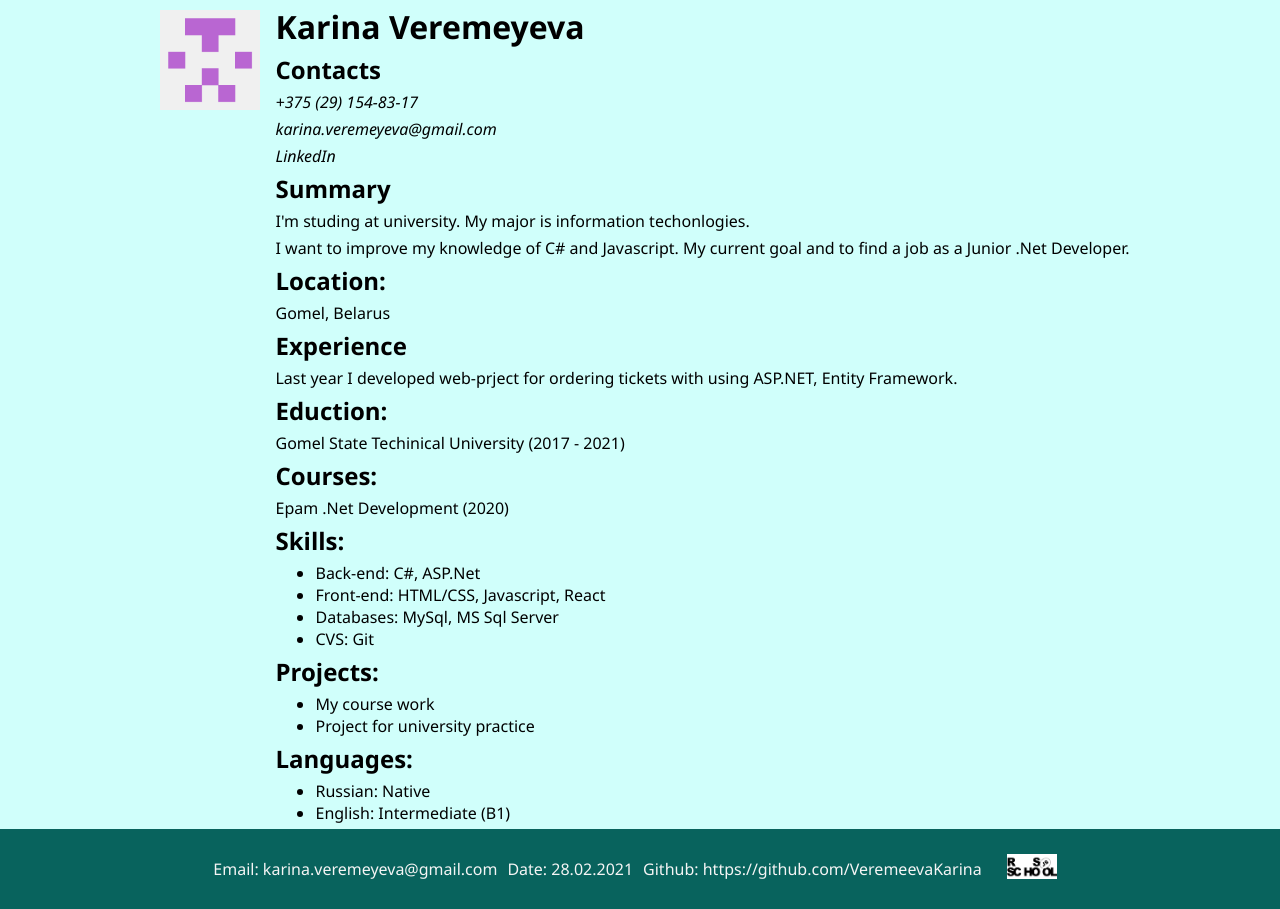
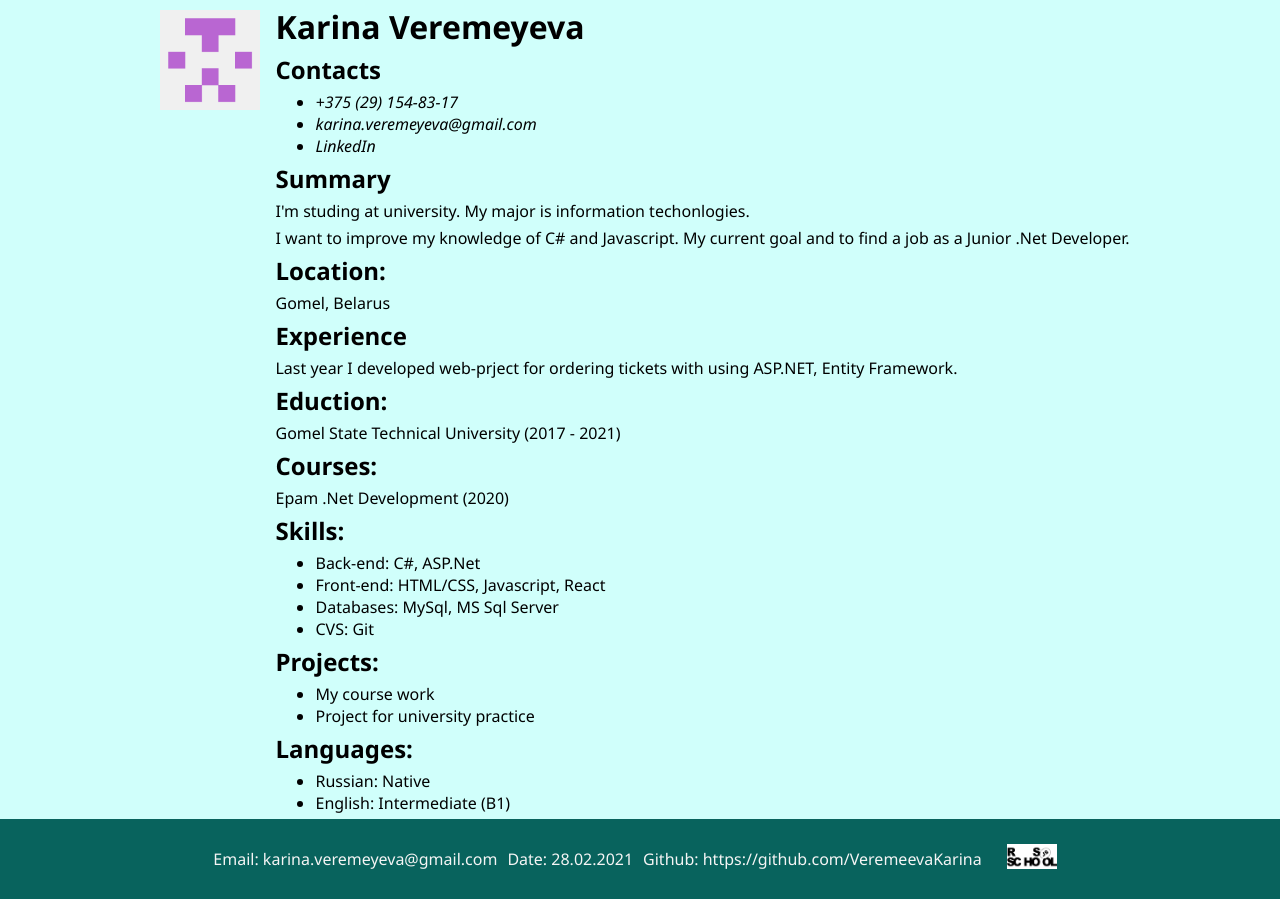
Before and after one commit to VeremeevaKarina/rsschool-cv, a plain HTML site: page index.html in a window 1280 px wide. Drawn offline with Linux system fonts and the light colour scheme.

Commit message:
feat: change contacts to list

```diff
--- a/index.html
+++ b/index.html
@@ -14,15 +14,17 @@
                 <h1>Karina Veremeyeva</h1>
                 <section>
                     <h2>Contacts</h2>
-                    <p><i>+375 (29) 154-83-17</i></p>
-                    <p><i>karina.veremeyeva@gmail.com</i></p>
-                    <p><i><a href="https://www.linkedin.com/in/karinaveremeyeva">LinkedIn</a></i></p>
+                    <ul>
+                        <li><i>+375 (29) 154-83-17</i></li>
+                        <li><i>karina.veremeyeva@gmail.com</i></li>
+                        <li><i><a href="https://www.linkedin.com/in/karinaveremeyeva">LinkedIn</a></i></li>
+                    </ul>
                 </section>
-                <section>
+                <article>
                     <h2>Summary</h2>
                     <p>I'm studing at university. My major is information techonlogies.</p>
                     <p>I want to improve my knowledge of C# and Javascript. My current goal and to find a job as a Junior .Net Developer.</p>
-                </section>
+                </article>
                 <section>
                     <h2>Location:</h2>
                     <p>Gomel, Belarus</p>
@@ -33,7 +35,7 @@
                 </section>
                 <section>
                     <h2>Eduction:</h2>
-                    <p>Gomel State Techinical University (2017 - 2021)</p>
+                    <p>Gomel State Technical University (2017 - 2021)</p>
                 </section>
                 <section>
                     <h2>Courses:</h2>
@@ -69,8 +71,12 @@
                 karina.veremeyeva@gmail.com</a></p>
             <p>Date: 28.02.2021</p>
             <p>Github: <a>https://github.com/VeremeevaKarina</a></p>
-            <p><a href="https://rs.school/js/"><img src="images/rs-school-js.png" width="50"
-                height="25" alt="rs-school-logo"></a></p>
+            <p>
+                <a href="https://rs.school/js/">
+                <img src="images/rs-school-js.png" width="50"
+                height="25" alt="rs-school-logo">
+                </a>
+            </p>
         </footer>
     </body>
 </html>
```
